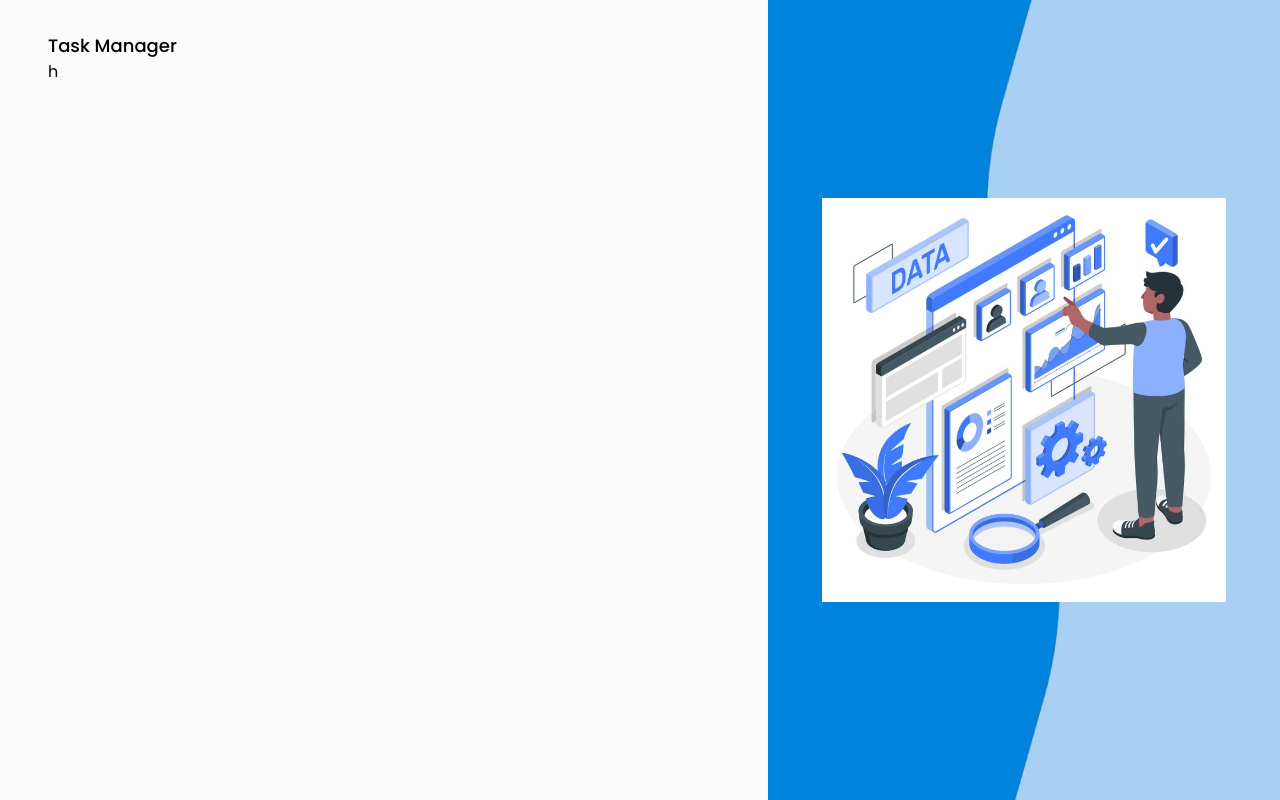
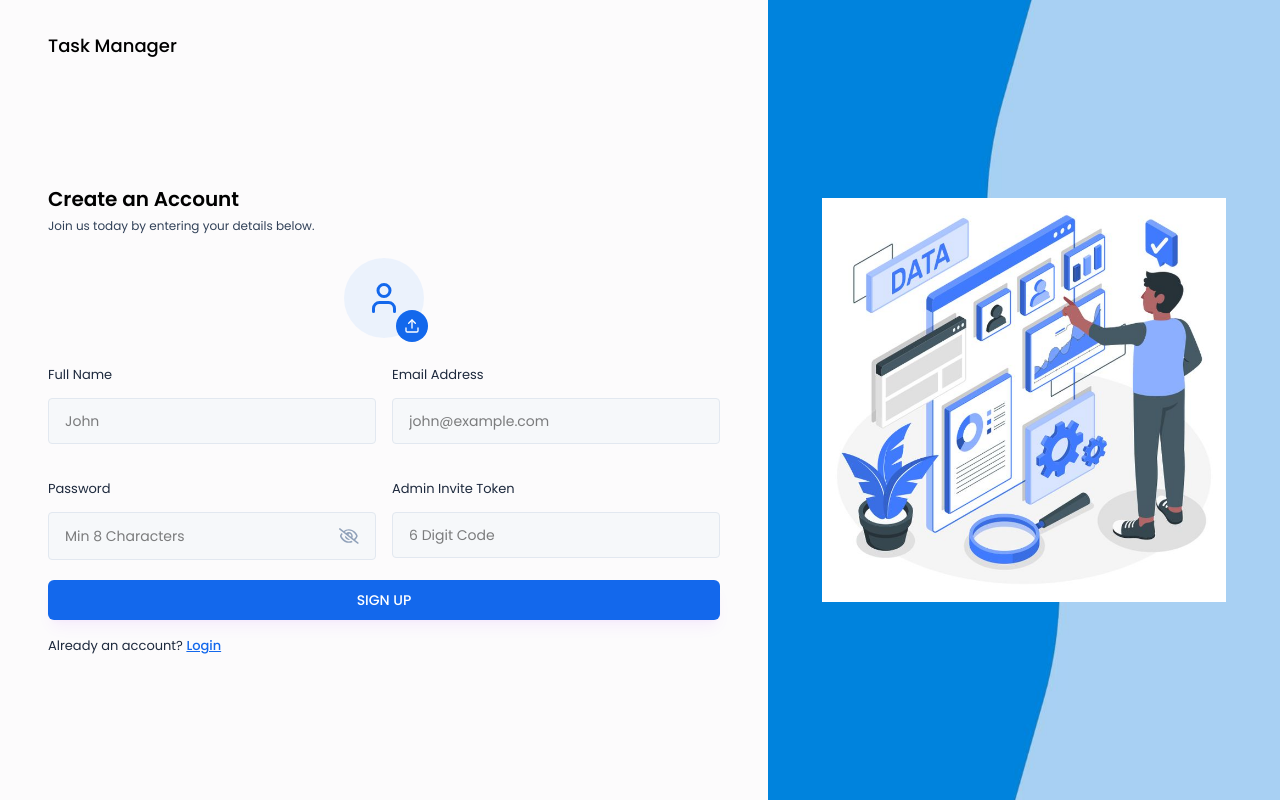
Before and after one commit to Karnesh12/Task-Manager, a React (Vite) app in the folder frontend/Task-Manager/: page /signUp in a window 1280 px wide. Built offline with nearby package versions, Linux system fonts and the light colour scheme.

Commit message:
SignUp UI Form Done

```diff
--- /dev/null
+++ b/frontend/Task-Manager/src/components/Inputs/ProfilePhotoSelecter.jsx
@@ -0,0 +1,70 @@
+import React, { useRef, useState } from "react";
+import { LuUser, LuUpload, LuTrash } from "react-icons/lu";
+
+const ProfilePhotoSelecter = ({ image, setImage }) => {
+    const inputRef = useRef(null);
+    const [previewUrl, setPreviewUrl] = useState(null);
+
+    const handleImageChange = (event) => {
+        const file = event.target.files[0];
+        if (file) {
+            //Update the image state
+            setImage(file);
+
+            //Generate preview URL from the file
+            const preview = URL.createObjectURL(file);
+            setPreviewUrl(preview);
+        }
+    };
+
+    const handleRemoveImage = () => {
+        setImage(null);
+        setPreviewUrl(null);
+    };
+
+    const onChooseFile = () => {
+        inputRef.current.click();
+    };
+    return (
+        <div className="flex justify-center mb-6">
+            <input
+            type="file"
+            accept="image/*"
+            ref={inputRef}
+            onChange={handleImageChange}
+            className="hidden"
+            />
+
+            {!image ? (
+                <div className="w-20 h-20 flex items-center justify-center bg-blue-100/50 rounded-full relative cursor-pointer">
+                    <LuUser className="text-4xl text-primary" />
+
+                    <button
+                    type="button"
+                    className="w-8 h-8 flex items-center justify-center bg-primary text-white rounded-full absolute -bottom-1 -right-1 cursor-pointer"
+                    onClick={onChooseFile}
+                    >
+                        <LuUpload />
+                    </button>
+                </div>
+            ) : (
+                <div className="relative">
+                    <img
+                    src={previewUrl}
+                    alt="profile photo"
+                    className="w-20 h-20 rounded-full object-cover"
+                    />
+                    <button
+                    type="button"
+                    className="w-8 h-8 flex items-center justify-center bg-red-500 text-white rounded-full absolute -bottom-1 -right-1"
+                    onClick={handleRemoveImage}
+                    >
+                        <LuTrash />
+                    </button>
+                </div>
+            )}
+        </div>
+    )
+}
+
+export default ProfilePhotoSelecter
--- a/frontend/Task-Manager/src/pages/Auth/Login.jsx
+++ b/frontend/Task-Manager/src/pages/Auth/Login.jsx
@@ -28,8 +28,13 @@
         setError("");
 
         //Login API Call
+        try {
 
+        } catch (error){
+
+        }
     };
+
     return (
     <AuthLayout>
         <div className="lg:w-[70%] h-3/4 md:h-full flex flex-col justify-center">
--- a/frontend/Task-Manager/src/pages/Auth/SignUp.jsx
+++ b/frontend/Task-Manager/src/pages/Auth/SignUp.jsx
@@ -1,5 +1,9 @@
 import React, { useState } from "react";
 import AuthLayout from "../../components/layouts/AuthLayout";
+import { validateEmail } from "../../utils/helper";
+import ProfilePhotoSelecter from "../../components/Inputs/ProfilePhotoSelecter";
+import Input from "../../components/Inputs/Input";
+import { Link } from "react-router-dom";
 
 const SignUp = () => {
     const [profilePic, setProfilePic] = useState(null);
@@ -10,9 +14,90 @@
 
     const [error, setError] = useState(null);
 
+    //handle SignUp Form Submit
+        const handleSignUp = async (e) => {
+            e.preventDefault();
+
+            if (!fullName) {
+                setError("Please enter full name.");
+                return;
+            }
+
+            if (!validateEmail(email)) {
+                setError("Please enter a valid email address.");
+                return;
+            }
+
+            if (!password) {
+                setError("Please enter the password");
+                return;
+            }
+
+            setError("");
+
+            //SignUp API Call
+        };
+
     return (
         <AuthLayout>
-            h
+            <div className="lg:w-[100%] h-auto md:h-full mt-10 md:mt-0 flex flex-col justify-center">
+                <h3 className="text-xl font-semibold text-black">Create an Account</h3>
+                <p className="text-xs text-slate-700 mt-[5px] mb-6">
+                    Join us today by entering your details below.
+                </p>
+
+                <form onSubmit={handleSignUp}>
+                    <ProfilePhotoSelecter image={profilePic} setImage={setProfilePic} />
+
+                    <div className="grid grid-cols-1 md:grid-cols-2 gap-4">
+                        <Input
+                        value={fullName}
+                        onChange={({ target }) => setFullName(target.value)}
+                        label="Full Name"
+                        placeholder="John"
+                        type="text"
+                        />
+
+                        <Input
+                        value={email}
+                        onChange={({ target }) => setEmail(target.value)}
+                        label="Email Address"
+                        placeholder="john@example.com"
+                        type="text"
+                        />
+
+                        <Input
+                        value={password}
+                        onChange={({ target }) => setPassword(target.value)}
+                        label="Password"
+                        placeholder="Min 8 Characters"
+                        type="password"
+                        />
+
+                        <Input
+                        value={password}
+                        onChange={({ target }) => setPassword(target.value)}
+                        label="Admin Invite Token"
+                        placeholder="6 Digit Code"
+                        type="text"
+                        />
+                    </div>
+
+                        {error && <p className="text-red-500 text-xs pb-2.5">{error}</p>}
+
+                        <button type="submit" className="btn-primary">
+                          SIGN UP
+                        </button>
+
+                        <p className="text-[13px] text-slate-800 mt-3">
+                           Already an account?{" "}
+                           <Link className="font-medium text-primary underline" to="/login">
+                              Login
+                           </Link>
+                        </p>
+
+                </form>
+            </div>
         </AuthLayout>
     )
 }
```
